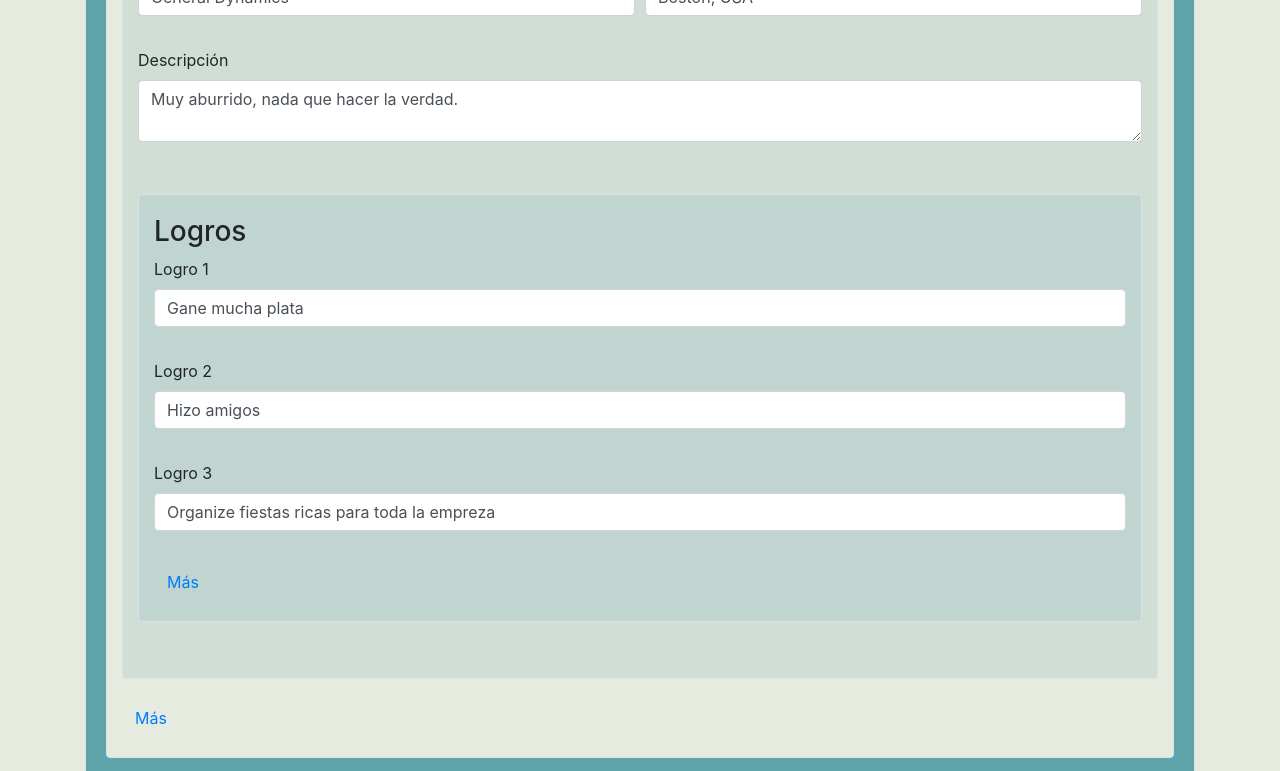
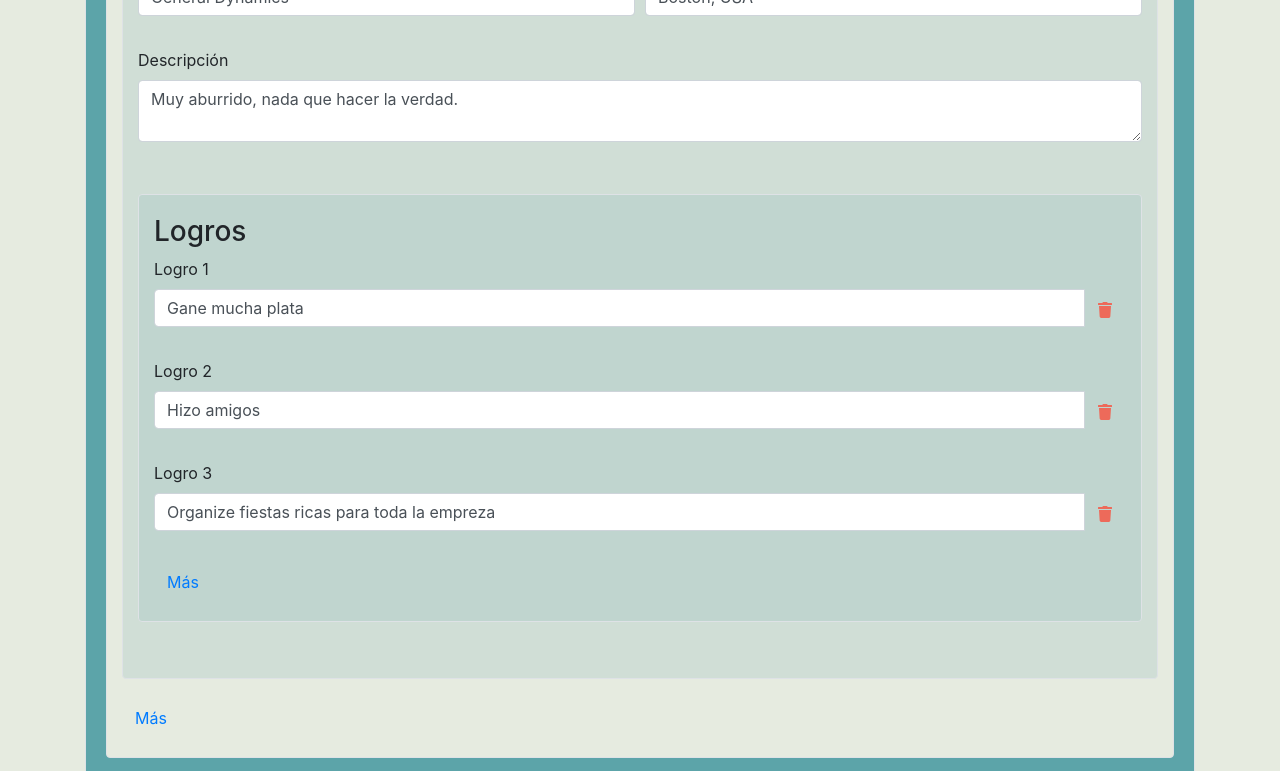
Before and after one commit to coldham10/CVIngles_react_app, a React (Create React App) app: page /enviar in a window 1280 px wide. Shown: the part 1722-2493 px from the top of the page. Built offline with nearby package versions, Linux system fonts and the light colour scheme.

Commit message:
Can now delete entries from CVEntryGroup

```diff
--- a/src/CVEntry.js
+++ b/src/CVEntry.js
@@ -71,21 +71,7 @@ class CVEntry extends React.Component {
     }
 
     render() {
-        if (this.props.type !== 'contact') {
-            return (
-                <Form.Group>
-                    <Form.Label>{this.entryName(this.props.type, this.props.idx)}</Form.Label>
-                    <Form.Control
-                        type={this.dataType(this.props.type)[0]}
-                        as={this.dataType(this.props.type)[1]}
-                        value={this.state.value}
-                        onChange={e => this.setState({'value': e.target.value})}
-                    >
-                    </Form.Control>
-                </Form.Group>
-            );
-        }
-        else {
+        if (this.props.type === 'contact') {
             return (
                 <Form.Group>
                 <Form.Label>{this.entryName(this.props.type, this.props.idx)}</Form.Label>
@@ -104,6 +90,7 @@ class CVEntry extends React.Component {
                 <InputGroup.Append>
                     <Button
                         variant="link"
+                        onClick={() => this.props.deleteEntry(this.props.idx)}
                     >
                         <FaTrash color="#ed6a5a"/>
                     </Button>
@@ -111,6 +98,44 @@ class CVEntry extends React.Component {
                 </InputGroup>
                 </Form.Group>
 
+            );
+        }
+        else if (this.props.type === 'achievement') {
+            return (
+                <Form.Group>
+                    <Form.Label>{this.entryName(this.props.type, this.props.idx)}</Form.Label>
+                    <InputGroup>
+                    <Form.Control
+                        type={this.dataType(this.props.type)[0]}
+                        as={this.dataType(this.props.type)[1]}
+                        value={this.state.value}
+                        onChange={e => this.setState({'value': e.target.value})}
+                    >
+                    </Form.Control>
+                    <InputGroup.Append>
+                        <Button
+                            variant="link"
+                            onClick={() => this.props.deleteEntry(this.props.idx)}
+                        >
+                            <FaTrash color="#ed6a5a"/>
+                        </Button>
+                    </InputGroup.Append>
+                    </InputGroup>
+                </Form.Group>
+            );
+        }
+        else {
+            return (
+                <Form.Group>
+                    <Form.Label>{this.entryName(this.props.type, this.props.idx)}</Form.Label>
+                    <Form.Control
+                        type={this.dataType(this.props.type)[0]}
+                        as={this.dataType(this.props.type)[1]}
+                        value={this.state.value}
+                        onChange={e => this.setState({'value': e.target.value})}
+                    >
+                    </Form.Control>
+                </Form.Group>
             );
         }
     }
--- a/src/CVEntryGroup.js
+++ b/src/CVEntryGroup.js
@@ -12,6 +12,19 @@ import CVEntry from './CVEntry.js';
 class CVEntryGroup extends React.Component {
     constructor(props) {
         super(props);
+        this.uid = -1;
+        this.state = {'entries': this.props.data};
+    }
+
+    deleteEntry(idx) {
+        const entries = this.state.entries.slice(0,idx)
+            .concat(this.state.entries.slice(idx + 1));
+        this.setState({'entries': entries});
+    }
+
+    addEntry() {
+        const newEntry = JSON.parse(JSON.stringify(this.state.entries[0])); //Deep copy first obj
+
     }
 
     getLength(type) {
@@ -37,15 +50,16 @@ class CVEntryGroup extends React.Component {
     render() {
         const rows = [];
         let row = [];
+        let nextRow = [];
         let rowLength = 0;
-        this.props.data.forEach((entry, idx) => {
-            if (rowLength + this.getLength(entry.type) <= 12) {
+        this.state.entries.forEach((entry, idx) => {
             if (entry.type === "achievements")  {
                 row.push(
                     <Form.Group as={Col} md={this.getLength(entry.type)} key={idx}>
                         <CVEntryGroup
                             type={entry.type}
                             data={entry.value}
+                            key={++this.uid}
                             idx={idx}
                             extensible
                         />
@@ -58,11 +72,12 @@ class CVEntryGroup extends React.Component {
                         <CVEntry
                             type={entry.type}
                             data={entry.value}
+                            key={++this.uid}
                             idx={idx}
+                            deleteEntry={this.deleteEntry.bind(this)}
                         />
                     </Form.Group>
                 );
-                }
             }
             rowLength += this.getLength(entry.type);
             if (rowLength >=12) {
```
Lines whose indentation alone changed are shown as unchanged.
